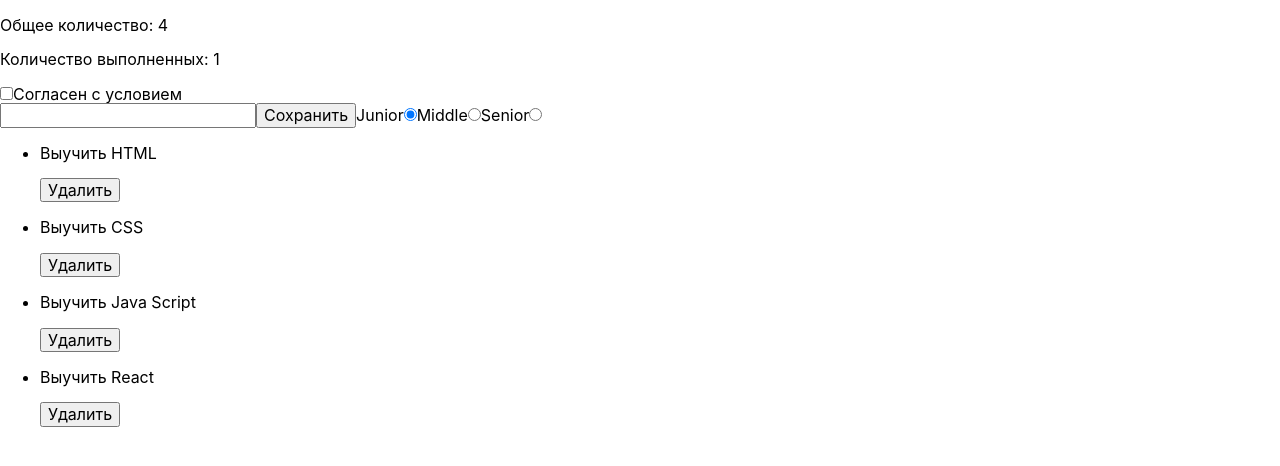
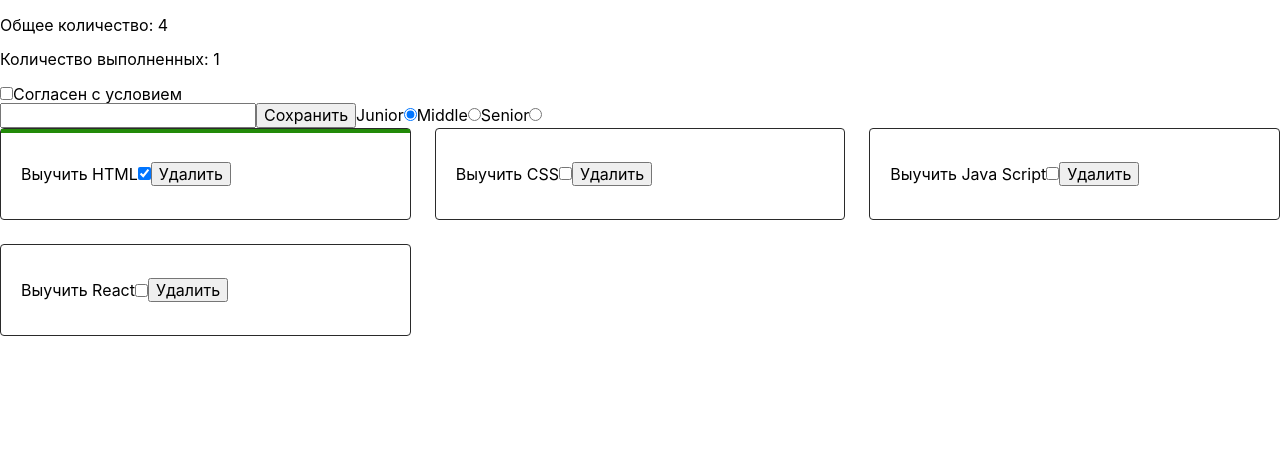
Before and after one commit to EvgeniyArabadzhiyskiy/react-test, a React (Create React App) app: page / in a window 1280 px wide. Shown: the top 466 px of the page. Built offline with nearby package versions, Linux system fonts and the light colour scheme.

Commit message:
Add files

```diff
--- a/src/App.js
+++ b/src/App.js
@@ -50,6 +50,23 @@ class App extends Component {
     });
   };
 
+  handleCheckBoxChange = (data) => {
+    this.setState((prevState) => {
+      return {
+        todos: prevState.todos.map((todo) => {
+          return todo.id === data
+            ? { ...todo, complited: !todo.complited }
+            : todo;
+        }),
+      };
+
+      // if (todo.id === data) {
+      //   return {...todo,complited: !todo.complited}
+      // }
+      // return todo
+    });
+  };
+
   render() {
     const { todos } = this.state;
 
@@ -66,7 +83,11 @@ class App extends Component {
         </div>
 
         <Form dataTodo={this.state.todos} onHandleSubmit={this.handleSubmit} />
-        <TodoList todos={this.state.todos} onBtnClick={this.deleteTask} />
+        <TodoList
+          todos={this.state.todos}
+          onBtnClick={this.deleteTask}
+          onCheckBoxComplited={this.handleCheckBoxChange}
+        />
       </div>
     );
   }
--- a/src/components/TodoList/TodoList.js
+++ b/src/components/TodoList/TodoList.js
@@ -1,13 +1,24 @@
-// import stl from "./ToduList.module.css";
+import "./TodoList.scss";
+import classNames from "classnames";
 
-const ToduList = ({ todos, onBtnClick }) => {
+const ToduList = ({ todos, onBtnClick, onCheckBoxComplited }) => {
   return (
-    <ul>
-      {todos.map(({ id, task }) => {
+    <ul className="TodoList">
+      {todos.map(({ id, task, complited }) => {
         return (
-          <li key={id}>
+          <li
+            key={id}
+            className={classNames("TodoList__item", {
+              TodoList__item__completed: complited,
+            })}
+          >
             <p>{task}</p>
-            <button type="button" onClick={() => onBtnClick(id)}>
+            <input
+              type="checkbox"
+              checked={complited}
+              onChange={(evt) => onCheckBoxComplited(id)}
+            />
+            <button className="" type="button" onClick={() => onBtnClick(id)}>
               Удалить
             </button>
           </li>
--- /dev/null
+++ b/src/components/TodoList/TodoList.scss
@@ -0,0 +1,39 @@
+@import '../../style/shared.scss';
+
+
+.TodoList{
+    @extend %list;
+
+    display: grid;
+    justify-content: center;
+    grid-template-columns: repeat(auto-fill, minmax(400px,1fr));
+    grid-gap: 24px;
+}
+
+.TodoList__item{
+    position: relative;
+    display: flex;
+    align-items: center;
+    padding: 20px;
+    border: 1px solid $black;
+    border-radius: 4px;
+
+
+    &::before{
+        content: "";
+        position: absolute;
+        top: 0;
+        left: 0;
+        width: 100%;
+        height: 4px;
+        background-color: $green;
+
+        transform: scaleX(0);
+        transition:  transform 250ms linear
+    }
+
+    &__completed::before{
+        transform: scaleX(1);
+    }
+
+}
--- /dev/null
+++ b/src/style/_colors.scss
@@ -0,0 +1,4 @@
+$black: #2a2a2a;
+$red: #f02020;
+$green: #228a08;
+$white: #f3efef;
--- /dev/null
+++ b/src/style/placeholders.scss
@@ -0,0 +1,13 @@
+
+%list{
+    list-style: none;
+    padding: 0;
+    margin: 0;
+}
+
+%button{
+    border: none;
+    font:inherit;
+    cursor: pointer;
+    outline: none;
+}
--- /dev/null
+++ b/src/style/shared.scss
@@ -0,0 +1,2 @@
+@import './colors';
+@import './placeholders.scss'
```
Also changed, not shown: src/components/TodoList/TodoList.module.css (deleted).
